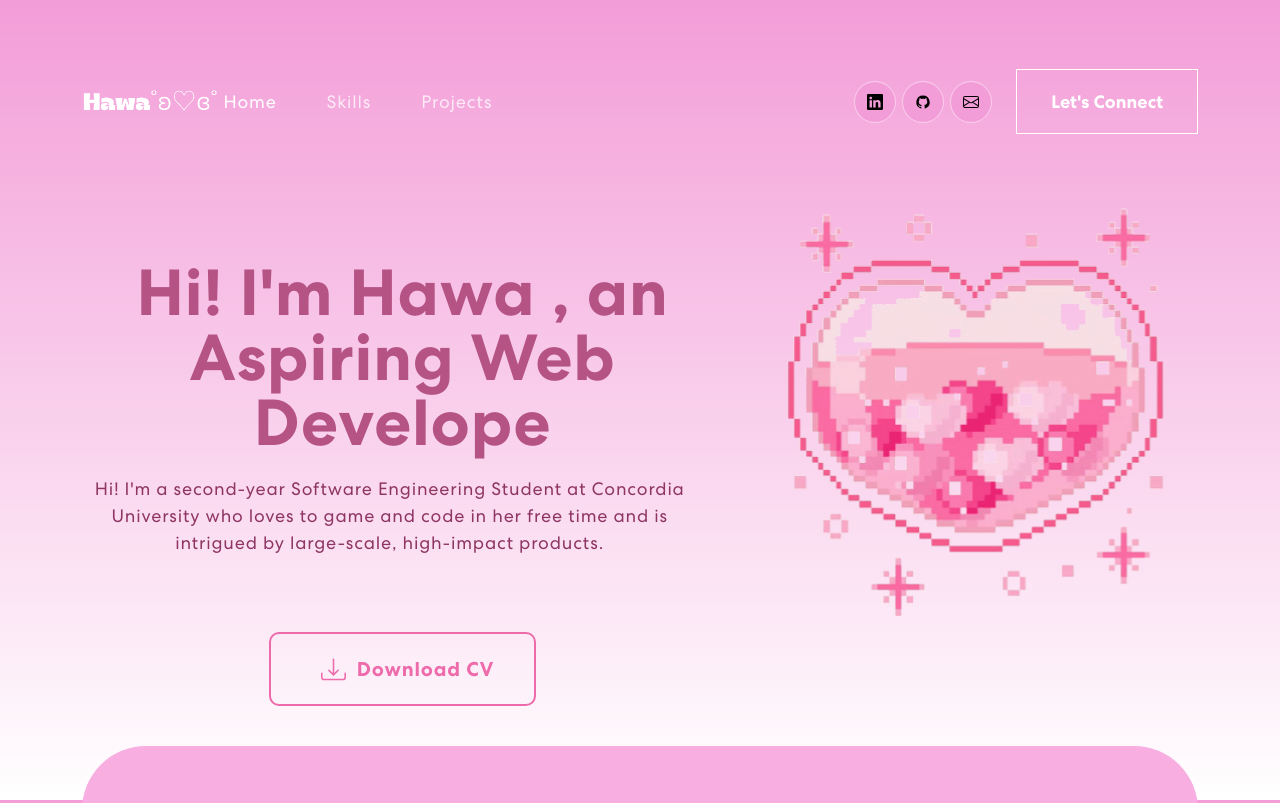
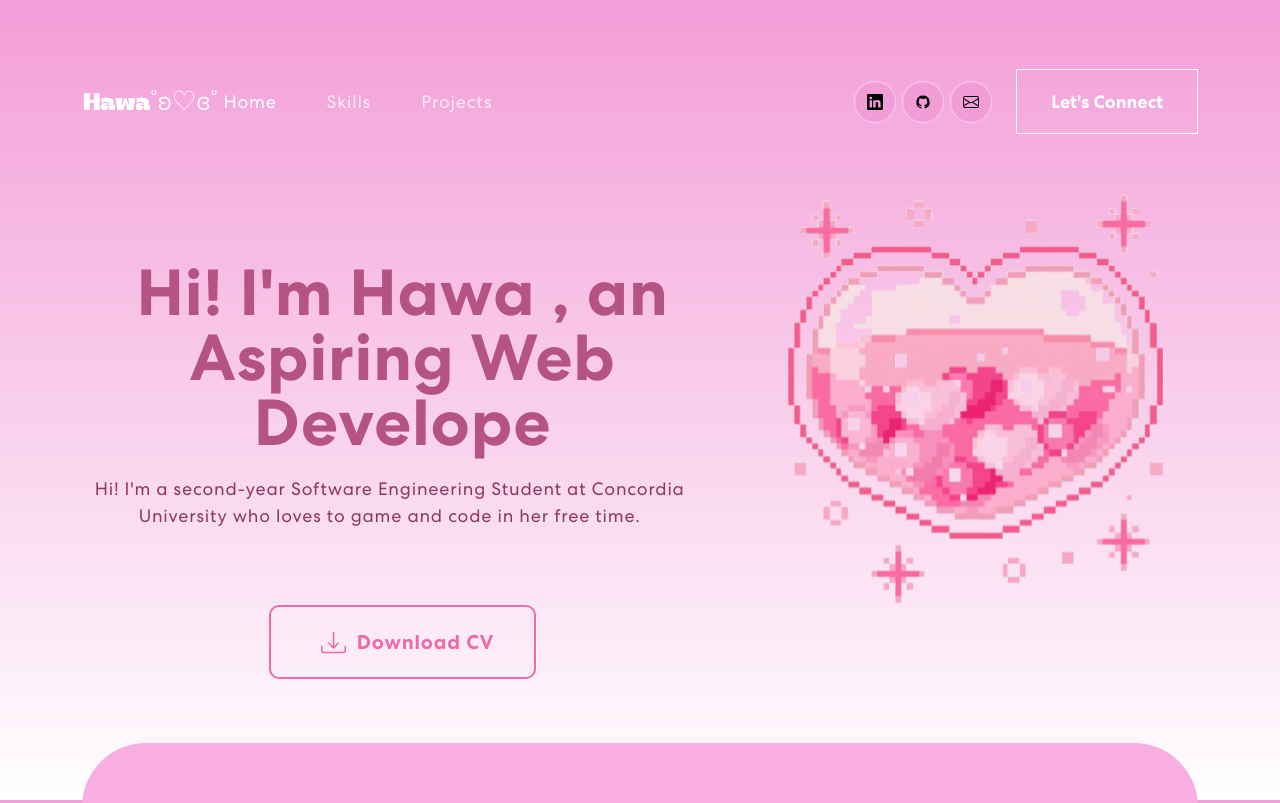
Before and after one commit to HawaSaid/Hawa, a React (Create React App) app: page / in a window 1280 px wide. Shown: the top 803 px of the page. Built offline with nearby package versions, Linux system fonts and the light colour scheme.

Commit message:
new changes

```diff
--- a/public/index.html
+++ b/public/index.html
@@ -10,6 +10,8 @@
       content="Web site created using create-react-app"
     />
     <link rel="apple-touch-icon" href="%PUBLIC_URL%/logo192.png" />
+    <link rel="shortcut icon" href="assets/img/favicon" type="image/x-icon">
+
     <!--
       manifest.json provides metadata used when your web app is installed on a
       user's mobile device or desktop. See https://developers.google.com/web/fundamentals/web-app-manifest/
--- a/src/App.js
+++ b/src/App.js
@@ -4,7 +4,7 @@ import Banner from './components/Banner';
 import Skills from './components/Skills';
 import Projects from './components/Projects';
 import Contact from './components/Contact';
-import { Footer } from './components/Footer'; // Assuming Footer is exported as named export
+import { Footer } from './components/Footer';
 import { BrowserRouter as Router, Routes, Route } from 'react-router-dom';
 import 'bootstrap/dist/css/bootstrap.min.css';
 
@@ -14,20 +14,16 @@ function App() {
       <div className='App'>
         <Routes>
           <Route path="/LetsConnect" element={
-          <>
-          <NavBar/>
-            <br/>
           <Contact />
-          </>
           } />
           <Route path="/" element={
             <>
               <NavBar />
               <Banner />
+              <br/>
               <Skills />
               <Projects />
               <Footer />
-
             </>
           }/>
         </Routes>
--- a/src/components/Banner.js
+++ b/src/components/Banner.js
@@ -1,6 +1,6 @@
 import { useState, useEffect } from "react";
 import { Container, Row, Col } from "react-bootstrap";
-import { ArrowRightCircle, Download } from "react-bootstrap-icons";
+import { Download } from "react-bootstrap-icons";
 import heartGif from "../assets/img/heart.gif";
 import 'animate.css';
 import TrackVisibility from "react-on-screen";
@@ -46,7 +46,7 @@ export const Banner = () => {
     }
   };
   const downloadCV = () => {
-    const path = process.env.PUBLIC_URL + '/hawa_afnane_said_cv.pdf';
+    const path = process.env.PUBLIC_URL + '/Hawa_Afnane_Said_resume.pdf';
     const link = document.createElement('a');
     link.href = path;
     link.download = 'hawa_afnane_said_cv.pdf';
@@ -67,7 +67,7 @@ export const Banner = () => {
             <p>
               Hi! I'm a second-year Software Engineering
               Student at Concordia University who loves to game and code in her
-              free time and is intrigued by large-scale, high-impact products.
+              free time.
             </p>
             <div className="d-flex">
               <button className="CV" onClick={downloadCV}>
--- a/src/components/Contact.js
+++ b/src/components/Contact.js
@@ -2,6 +2,7 @@ import { useState } from "react";
 import { Container } from "react-bootstrap";
 import { Row, Col } from "react-bootstrap";
 import contactImg from "../assets/img/contact.svg";
+import NavBar from "../components/NavBar";
 
 export const Contact = () => {
   const formInitialDetails = {
@@ -50,6 +51,13 @@ export const Contact = () => {
 
   return (
     <section className="contact" id="connect">
+      <NavBar/>
+      <br/>
+      <br/>
+      <br/>
+      <br/>
+      <br/>
+      <br/>
       <Container>
         <Row className="align-items-center">
           <Col md={6}>
```
Also changed, not shown: 2 other files (tests, documents, lock files or other folders).
